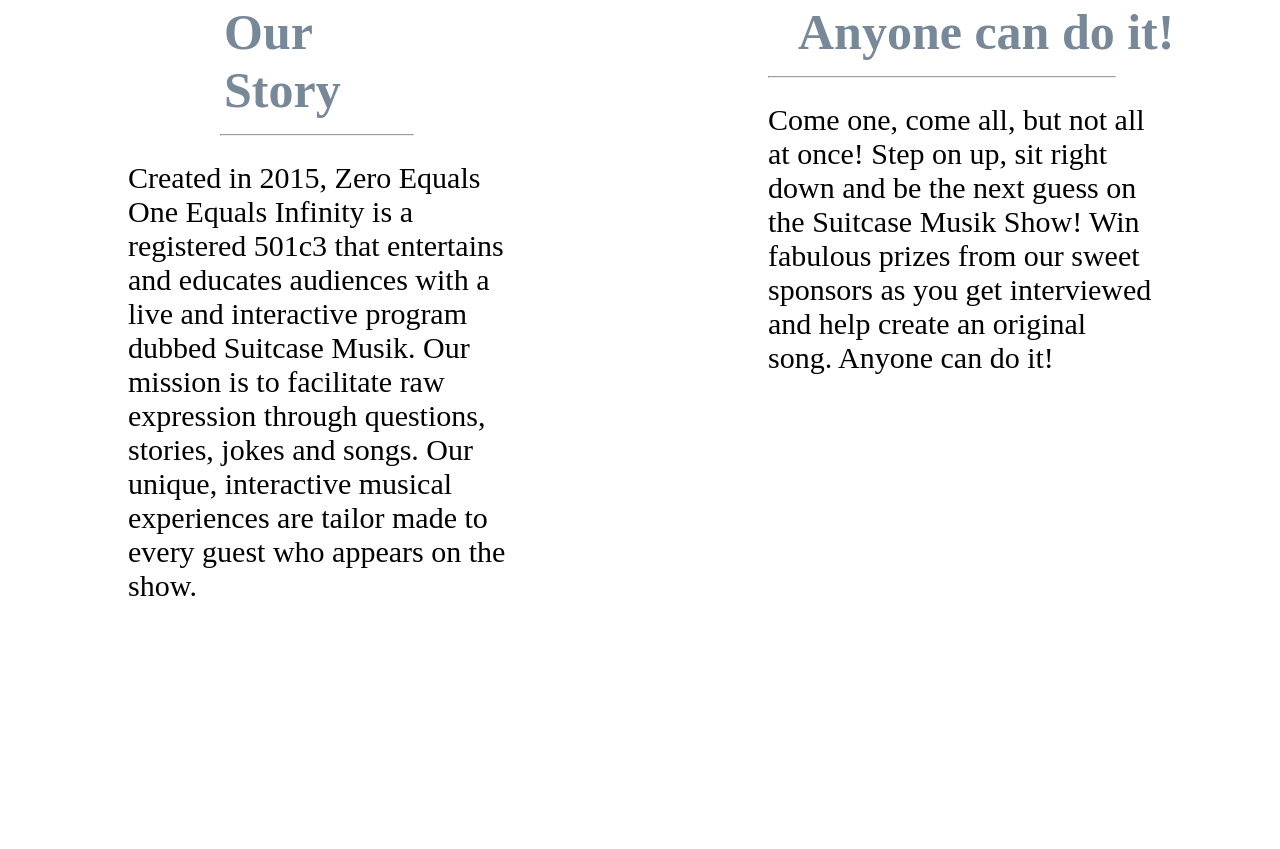
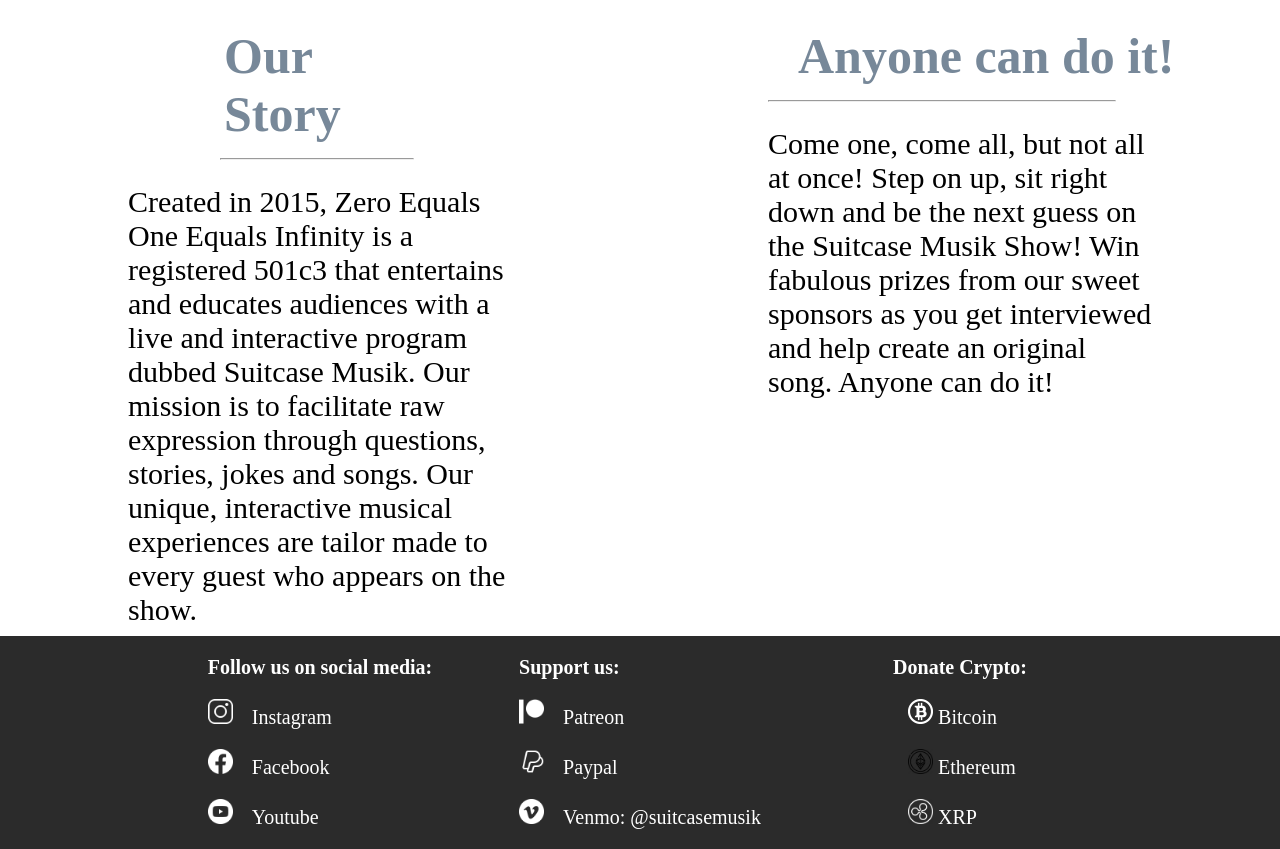
Before and after one commit to ethan375/suitcasemusik2, a website: page about.html in a window 1280 px wide. Shown: the part 1153-2002 px from the top of the page. Before the commit the page ends 1862 px from the top, so only its background shows below. Drawn offline with Linux system fonts and the light colour scheme.

Commit message:
added footer to about us page

```diff
--- a/about.html
+++ b/about.html
@@ -50,6 +50,63 @@
             </div>
         </div>
 
+        <footer>
+            <div class="social">
+                <h4 class="footer__header">Follow us on social media:</h4>
+
+                <p class="footer__item"><img class="social_icon" src="./img/social-icons/instagram.png" alt="instagram logo">
+                    <a target="_blank" class="social__link" href="https://www.instagram.com/suitcasemusik/">Instagram</a>
+                </p>
+
+                <p class="footer__item"><img class="social_icon" src="img/social-icons/facebook.png" alt="facebook logo">
+                    <a target="_blank" class="social__link" href="https://www.facebook.com/suitcasemusik">Facebook</a>
+                </p>
+
+                <p class="footer__item">
+                    <img class="social_icon" src="img/social-icons/youtube.png" alt="youtube logo">
+                    <a target="_blank" class="social__link" href="https://www.youtube.com/suitcasemusik">Youtube</a>
+                </p>
+            </div>
+
+            <div class="support_us">
+                <h4 class="footer__header">Support us:</h4>
+
+                <p class="footer__item">
+                    <img class="social_icon" src="img/social-icons/patreon.png" alt="Patreon logo">
+                    <a target="_blank" class="social__link" href="https://www.patreon.com/suitcasemusik">Patreon</a>
+                </p>
+
+                <p class="footer__item">
+                    <img class="social_icon" src="img/social-icons/paypal.png" alt="paypal logo">
+                    <a target="_blank" class="social__link" href="https://www.paypal.com">Paypal</a>
+                </p>
+
+                <p class="footer__item">
+                    <img class="social_icon" src="img/social-icons/venmo.png" alt="venmo logo">
+                    <a target="_blank" class="social__link" href="https://www.venmo.com">Venmo: @suitcasemusik</a>
+                </p>
+            </div>
+
+            <div class="crypto">
+                <h4 class="footer__header">Donate Crypto:</h4>
+
+                <p class="footer__item social__link crypto_icon">
+                    <img class="social_icon" src="img/social-icons/bitcoin.png" alt="bitcoin icon">
+                    Bitcoin
+                </p>
+
+                <p class="footer__item social__link crypto_icon">
+                    <img class="social_icon" src="./img/social-icons/ethereum.png" alt="ethereum icon">
+                    Ethereum
+                </p>
+
+                <p class="footer_item social__link crypto_icon">
+                    <img class="social_icon" src="img/social-icons/xrp.png" alt="xrp icon">
+                    XRP
+                </p>
+            </div>
+        </footer>
+
     </div>
     <script src="js/app.js"></script>
 </body>
--- a/sass/about.scss
+++ b/sass/about.scss
@@ -1,7 +1,7 @@
 .about {
     display: grid;
     grid-template-columns: repeat(4, 1fr);
-    grid-template-rows: .7fr .65fr 3fr 4fr .5fr;
+    grid-template-rows: .9fr .5fr 3fr 4fr 1fr;
 
 
     &__header {
@@ -110,4 +110,9 @@
         }
     }
 
+    & > footer {
+        grid-column: 1/-1;
+        grid-row: 5/6;
+    }
+
 }
```
Also changed, not shown: css/style.css.
